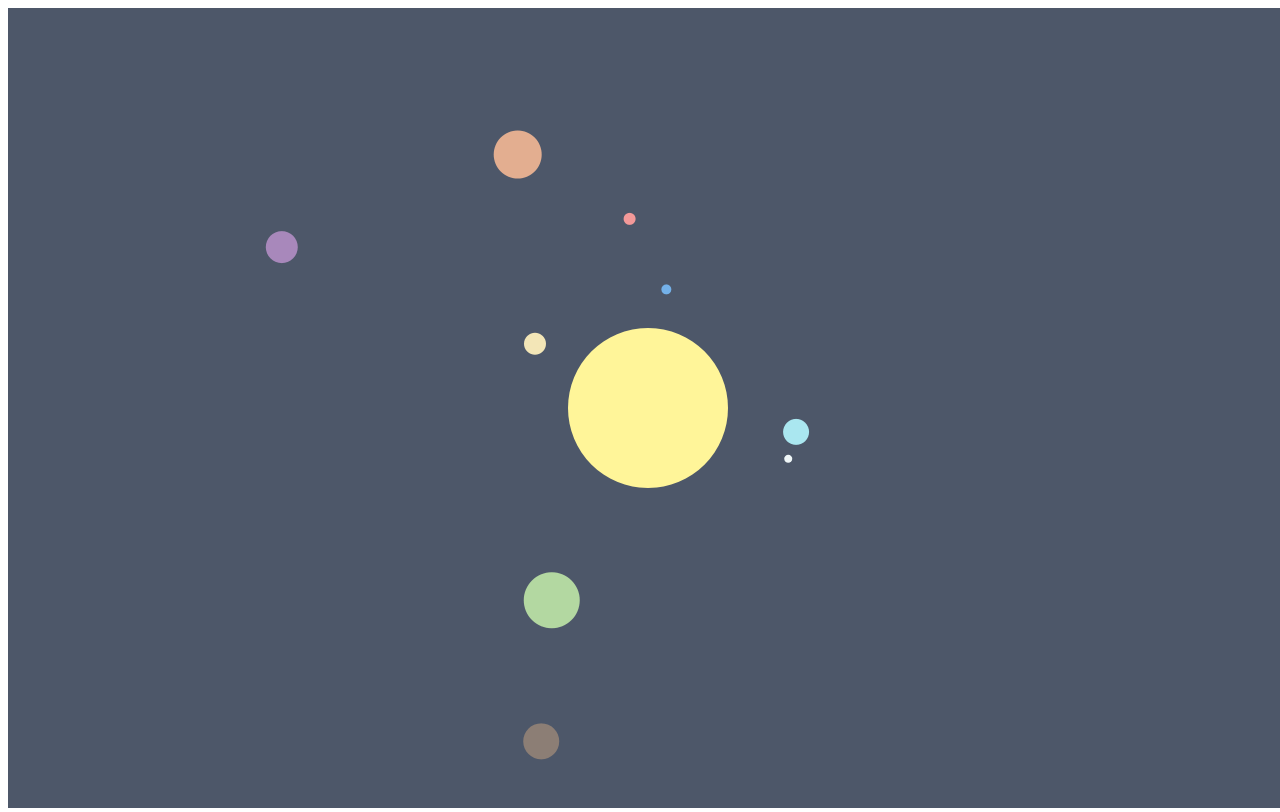
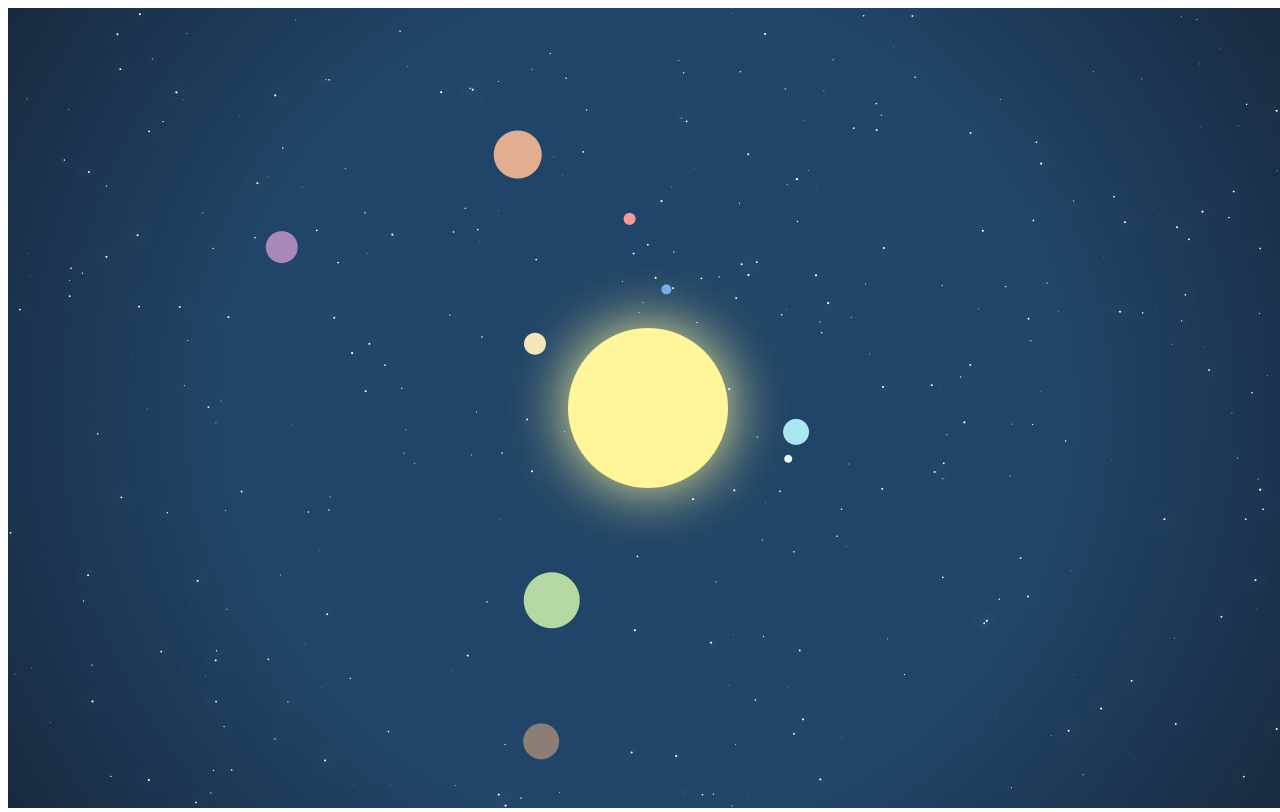
Before and after one commit to joey-ful/SolarSystem-StepByStep, a plain HTML site: page index.html in a window 1280 px wide. Drawn offline with Linux system fonts and the light colour scheme.

Commit message:
background layer complete

```diff
--- a/app.js
+++ b/app.js
@@ -1,17 +1,28 @@
 import Planet from './planet.js';
 import {PlanetInfo} from './planetInfo.js';
+import Background from './background.js';
 
 class App {
   constructor() {
+    this.stage = document.createElement('div');
+    this.stage.setAttribute('id', 'stage');
+
+    this.backcanvas = document.createElement('canvas');
+    this.backcanvas.setAttribute('id', 'backcanvas');
+    this.backctx = this.backcanvas.getContext('2d');
+
     this.canvas = document.createElement('canvas');
     this.canvas.setAttribute('id', 'canvas');
     this.ctx = this.canvas.getContext('2d');
 
-    document.body.appendChild(this.canvas);
+    document.body.appendChild(this.stage);
+    this.stage.appendChild(this.backcanvas);
+    this.stage.appendChild(this.canvas);
 
     window.addEventListener('resize', this.resize.bind(this));
     this.resize();
 
+    new Background(400, this.backctx, this.stageWidth, this.stageHeight);
     this.createPlanets();
     this.animate();
   }
@@ -23,6 +34,10 @@ class App {
     this.canvas.width = this.stageWidth * 2;
     this.canvas.height = this.stageHeight * 2;
 
+    this.backcanvas.width = this.stageWidth * 2;
+    this.backcanvas.height = this.stageHeight * 2;
+
+    this.backctx.scale(2, 2);
     this.ctx.scale(2, 2);
   }
 
@@ -51,11 +66,18 @@ class App {
 
   animate() {
     window.requestAnimationFrame(this.animate.bind(this));
-    this.ctx.fillStyle = '#4D5769';
-    this.ctx.fillRect(0, 0, this.stageWidth, this.stageHeight);
+    this.ctx.clearRect(0, 0, this.stageWidth, this.stageHeight);
 
     this.planets.forEach((planet) => {
-      planet.update(this.ctx);
+      if (planet.name === 'sun') {
+        this.ctx.save();
+        this.ctx.shadowColor = planet.color;
+        this.ctx.shadowBlur = planet.radius * 1.5;
+        planet.update(this.ctx);
+        this.ctx.restore();
+      } else {
+        planet.update(this.ctx);
+      }
     });
   }
 }
--- /dev/null
+++ b/background.js
@@ -0,0 +1,43 @@
+export default class Background {
+  constructor(starNumber, ctx, stageWidth, stageHeight) {
+    this.starNumber = starNumber;
+    this.stageWidth = stageWidth;
+    this.stageHeight = stageHeight;
+
+    this.colorBackground(ctx);
+    this.fillStars(ctx);
+  }
+
+  colorBackground(ctx) {
+    let gradient = ctx.createRadialGradient(
+      this.stageWidth / 2,
+      this.stageHeight / 2,
+      this.stageWidth / 3,
+      this.stageWidth / 2,
+      this.stageHeight / 2,
+      this.stageWidth / 1.5
+    );
+
+    gradient.addColorStop(0, '#214568');
+    gradient.addColorStop(1, '#162133');
+
+    ctx.fillStyle = gradient;
+    ctx.fillRect(0, 0, this.stageWidth, this.stageHeight);
+  }
+
+  fillStars(ctx) {
+    for (let i = 0; i < this.starNumber; i++) {
+      let radius = Math.random() * 1 + 0.1;
+      let x = radius + Math.random() * (this.stageWidth - radius * 2);
+      let y = radius + Math.random() * (this.stageHeight - radius * 2);
+
+      ctx.beginPath();
+      ctx.arc(x, y, radius, 0, Math.PI * 2);
+      ctx.fillStyle = 'white';
+      ctx.shadowColor = 'white';
+      ctx.shadowBlur = 30;
+      ctx.fill();
+      ctx.closePath();
+    }
+  }
+}
--- a/stylesheet.css
+++ b/stylesheet.css
@@ -6,10 +6,17 @@ html {
 body {
   width: 100%;
   height: 100%;
+
 }
 
 canvas {
   width: 100%;
   height: 100%;
-  background-color: '#4D5762';
+  position: absolute;
 }
+
+#stage {
+  position: relative;
+  width: 100%;
+  height: 100%;
+}
```
